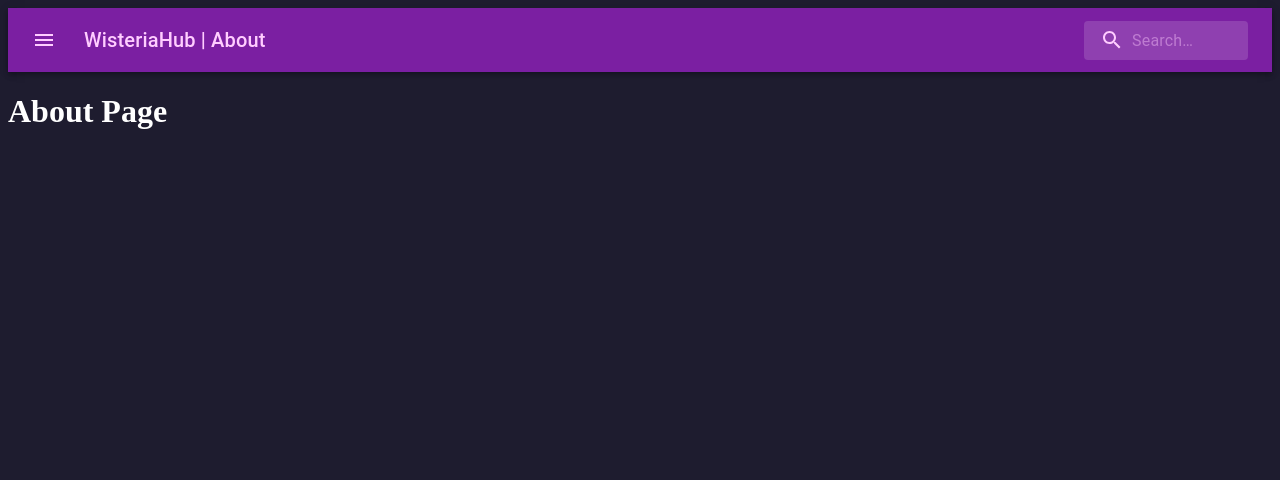
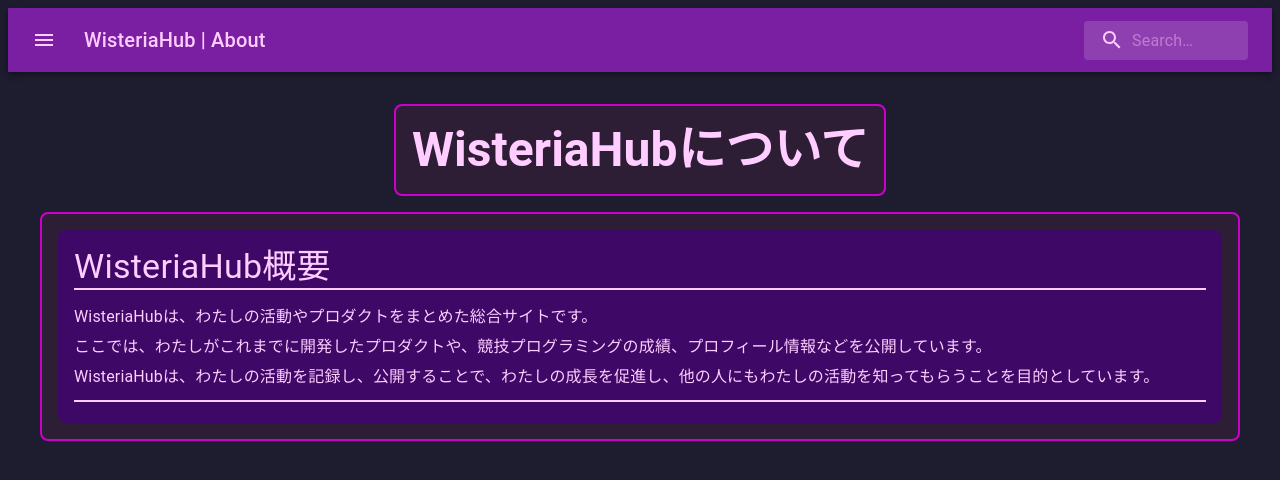
Before and after one commit to wisteriahuman/wisteria-hub, a Next.js app: page /about in a window 1280 px wide. Shown: the top 480 px of the page. Built offline with nearby package versions, Linux system fonts and the light colour scheme.

Commit message:
add OutLineを追加

```diff
--- a/src/app/about/page.tsx
+++ b/src/app/about/page.tsx
@@ -1,4 +1,8 @@
 import React from "react";
+import Typography from "@mui/material/Typography";
+import Box from "@mui/material/Box";
+import Grid2 from "@mui/material/Grid2";
+import OutLine from "@/components/outLine/OutLine";
 
 export const metadata = {
     title: "About | WisteriaHub",
@@ -8,8 +12,45 @@
 export default function About() {
     return (
         <>
-            <h1>About Page</h1>
-            {/* About ページのコンテンツ */}
+            <Box sx={{ padding: 4, color: "#ffcdff"}}>
+                <Typography
+                    variant="h3"
+                    component="h1"
+                    gutterBottom
+                    sx={{
+                        fontWeight: "bold",
+                        flexGrow: 1,
+                        padding: 2,
+                        backgroundColor: "#2d1e36",
+                        border: "2px solid #cc00cc",
+                        borderRadius: 2,
+                        textAlign: "center",
+                        width: "fit-content",
+                        height: "fit-content",
+                        margin: "auto",
+                    }}
+                >
+                    WisteriaHubについて
+                </Typography>
+                <Grid2
+                    container
+                    spacing={2}
+                    sx={{
+                        xs: 12,
+                        md: 6,
+                        sm: 6,
+                        flexGrow: 1,
+                        padding: 2,
+                        backgroundColor: "#2d1e36",
+                        border: "2px solid #cc00cc",
+                        borderRadius: 2,
+                        marginTop: 2,
+                    }}
+                >
+                    <OutLine />
+
+                </Grid2>
+            </Box>
         </>
     );
 }
--- a/src/app/page.tsx
+++ b/src/app/page.tsx
@@ -1,6 +1,6 @@
 import React from "react";
 import Grid2 from "@mui/material/Grid2";
-import CardToProjects from "@/components/cards/CardToProjects";
+import CardToProjects from "@/components/cards/CardToProducts";
 import CardToProfile from "@/components/cards/CardToProfile";
 import CardToAbout from "@/components/cards/CardToAbout";
 import CardToArchive from "@/components/cards/CardToArchive";
--- a/src/app/projects/page.tsx
+++ b/src/app/products/page.tsx
@@ -3,8 +3,8 @@
 import Box from "@mui/material/Box";
 
 export const metadata = {
-    title: "Projects | WisteriaHub",
-    description: "プロジェクトページ | WisteriaHub",
+    title: "Products | WisteriaHub",
+    description: "プロダクトページ | WisteriaHub",
 }
 
 export default function Projects() {
@@ -28,7 +28,7 @@
                         margin: "auto",
                     }}
                 >
-                    私が手がけたアプリたち
+                    わたしが手がけたアプリたち
                 </Typography>
             </Box>
         </>
--- a/src/components/cards/CardToAbout.tsx
+++ b/src/components/cards/CardToAbout.tsx
@@ -18,7 +18,7 @@
                 <>
                     このサイトの目的、運営者の情報、使用技術などをまとめたページです。
                     <br />
-                    「なぜこのサイトを作ったのか」「どんな技術が使われているのか」に興味がある方はぜひご覧ください！
+                    このサイトの全体像や背景ついて知りたい方はこちらをご覧ください。
                 </>
             }
             buttonText="詳細を見る"
--- a/src/components/cards/CardToProjects.tsx
+++ b/src/components/cards/CardToProducts.tsx
@@ -11,7 +11,7 @@
     return (
         <CardTemplate
             icon={<AppIcon sx={{ height: 140, width: 140, color: "#ffcdff" }} />}
-            title="私が手がけたアプリたち"
+            title="わたしが手がけたアプリたち"
             subtitle="個人開発"
             tags={["独自", "シンプル", "実用的"]}
             description={
@@ -22,7 +22,7 @@
                 </>
             }
             buttonText="詳細を見る"
-            onClick={() => router.push("/projects")}
+            onClick={() => router.push("/products")}
         />
     );
 }
--- a/src/components/menu/LongMenu.tsx
+++ b/src/components/menu/LongMenu.tsx
@@ -11,7 +11,7 @@
 
 const options: { [key: string]: string } = {
     "ホーム": "/",
-    "制作物": "/projects",
+    "プロダクト": "/products",
     "プロフィール": "/profile",
     "このサイトについて": "/about",
     "アーカイブ": "/archive",
--- /dev/null
+++ b/src/components/outLine/OutLine.tsx
@@ -0,0 +1,46 @@
+import Grid2 from "@mui/material/Grid2";
+import Typography from "@mui/material/Typography";
+
+
+export default function OutLine() {
+    return (
+        <>
+            <Grid2
+                sx={{
+                    flexGrow: 1,
+                    padding: 2,
+                    backgroundColor: "#3e0866",
+                    borderRadius: 2,
+                }}
+            >
+                <Typography
+                    variant="h4"
+                    component="h2"
+                    gutterBottom
+                    sx={{
+                        borderBottom: "2px solid #ffccff",
+                    }}
+                >
+                    WisteriaHub概要
+                </Typography>
+                <Typography
+                    variant="body1"
+                    component="p"
+                    gutterBottom
+                    sx={{
+                        borderBottom: "2px solid #ffccff",
+                        paddingBottom: "8px",
+                        lineHeight: "30px",
+                    }}
+                >
+                    WisteriaHubは、わたしの活動やプロダクトをまとめた総合サイトです。
+                    <br />
+                    ここでは、わたしがこれまでに開発したプロダクトや、競技プログラミングの成績、プロフィール情報などを公開しています。
+                    <br />
+                    WisteriaHubは、わたしの活動を記録し、公開することで、わたしの成長を促進し、他の人にもわたしの活動を知ってもらうことを目的としています。
+                    <br />
+                </Typography>
+            </Grid2>
+        </>
+    );
+}
```
